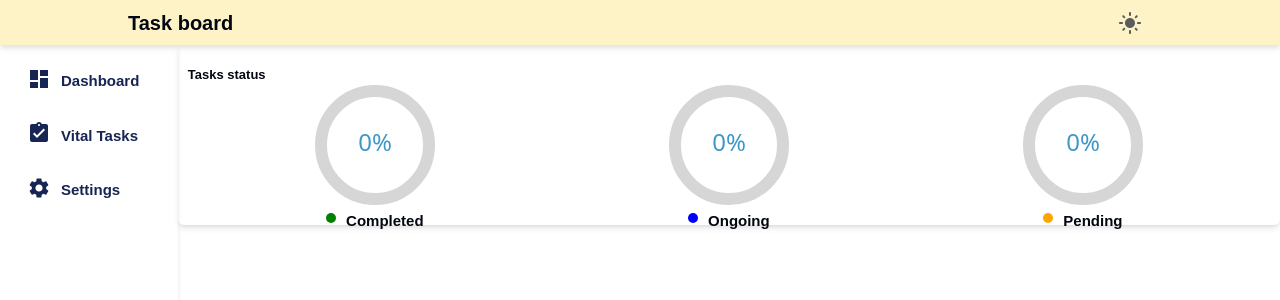
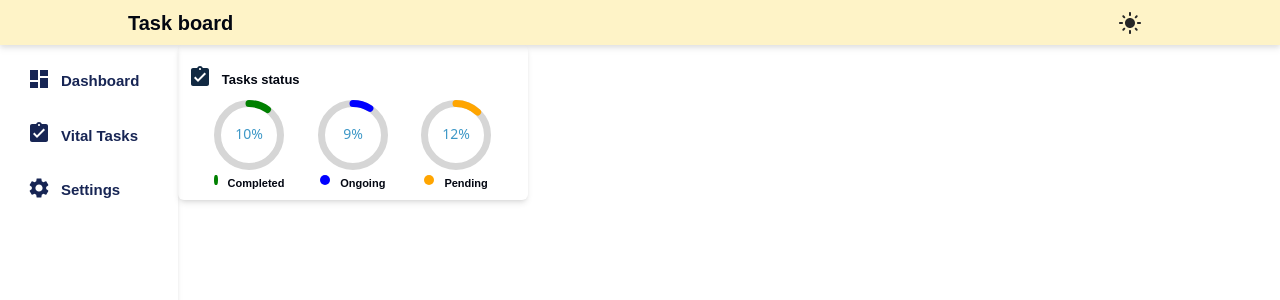
Before and after one commit to Biokes/task-management-app, a React (Create React App) app: page / in a window 1280 px wide. Both pictures are taken after a click on the element "Dashboard". Shown: the top 300 px of the page. Built offline with nearby package versions, Linux system fonts and the light colour scheme.

Commit message:
complete progress bar

```diff
--- a/src/components/layouts/dashboard.tsx
+++ b/src/components/layouts/dashboard.tsx
@@ -1,18 +1,20 @@
 import React from 'react'
 import 'react-circular-progressbar/dist/styles.css';
 import Progress from "./progress";
+import AssignmentTurnedInIcon from '@mui/icons-material/AssignmentTurnedIn';
 export default function Dashboard() {
 
 
     return (
-        <div className={'w-[100%] p-[20px_10px] shadow-md rounded-md'}>
-            <div>
-                <p>Tasks status</p>
+        <div className={'w-[100%] sm:w-[350px] p-[20px_10px] shadow-md rounded-md'}>
+            <div className={'flex gap-[10px] items-center'}>
+                <AssignmentTurnedInIcon style={{color:'var(--icons-color)'}}/>
+                <p className={'pt-[5px]'}>Tasks status</p>
             </div>
-            <div className={'flex justify-around w-full px-[10px]'}>
-                <Progress percent={0} text={'completed'} color={'green'}/>
-                <Progress percent={0} text={'ongoing'} color={'blue'}/>
-                <Progress percent={0} text={'pending'} color={'orange'}/>
+            <div className={'flex justify-around w-full px-[10px] py-[10px]'}>
+                <Progress percent={10} text={'completed'} color={'green'}/>
+                <Progress percent={9} text={'ongoing'} color={'blue'}/>
+                <Progress percent={12} text={'pending'} color={'orange'}/>
             </div>
         </div>
     )
--- a/src/components/layouts/progress.tsx
+++ b/src/components/layouts/progress.tsx
@@ -1,14 +1,18 @@
-import {CircularProgressbar} from "react-circular-progressbar";
+import {buildStyles, CircularProgressbar} from "react-circular-progressbar";
 import React from "react";
 import ColoredDot from "./coloredDot";
 
-export default function Progress(props:{percent:number,text:string, color:string}){
+type RGBA = `rgba(${number}, ${number}, ${number}, ${number})`;
+type HSLA = `hsla(${number}, ${number}%, ${number}%, ${number})`;
+type Color = string | RGBA | HSLA;
+export default function Progress(props:{percent:number,text:string, color?:Color}){
     return (
-        <div className={'w-[70px] h-[70px] md:w-[120px] md:h-[120px]'}>
-            <CircularProgressbar value={props.percent} text={`${props.percent}%`} strokeWidth={10} />
+        <div className={'w-[70px] h-[70px]'}>
+            <CircularProgressbar value={props.percent} text={`${props.percent}%`} strokeWidth={10}
+                                 styles={buildStyles({pathColor: props.color || '#d6d6d6'})}/>
             <div className={'flex gap-[10px] items-center justify-center'}>
-                <ColoredDot color={props.color} size={10}/>
-                <p className={'capitalize text-[11px] md:text-[15px] font-[650] text-nowrap mt-[5px]'}>{props.text}</p>
+                <ColoredDot color={props.color as string} size={10}/>
+                <p className={'capitalize text-[11px]  font-[650] text-nowrap mt-[5px]'}>{props.text}</p>
             </div>
         </div>
     )
--- a/src/index.css
+++ b/src/index.css
@@ -14,5 +14,5 @@ body{
     --light: #ffffff;
     --dark: #171717;
     --small-text-color: #fbf9f9;
-    --icons-color:#016BD5;
+    --icons-color: #112942;
 }
```
